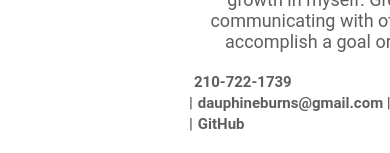
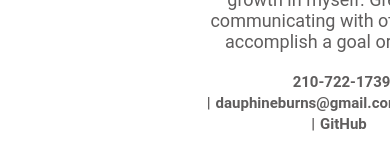
Before and after one commit to burnsgirl/dauphineburnsportfolio, a React (Create React App) app: page / in a window 390 px wide. Shown: the part 535-688 px from the top of the page. Built offline with nearby package versions, Linux system fonts and the light colour scheme; grey boxes are pictures that could not be loaded.

Commit message:
fixed header for 865

```diff
--- a/src/components/header/header.css
+++ b/src/components/header/header.css
@@ -215,14 +215,15 @@ header {
 
     #aboutme {
         top: 66px;
-        left: 250px;
+        left: 150px;
         width: 400px;
     }
 
     .contact {
-        left: 344px;
+        left: 110px;
         top: 50px;
-        width: 200px;
+        width: 450px;
+        text-align: center;
         border-bottom:none;
     }
 
```
